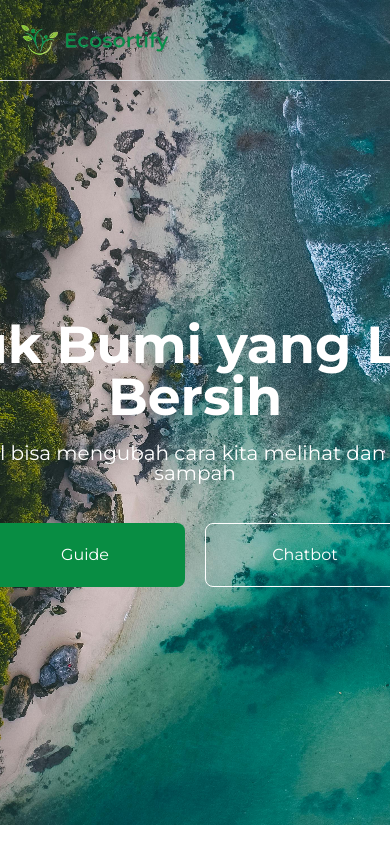
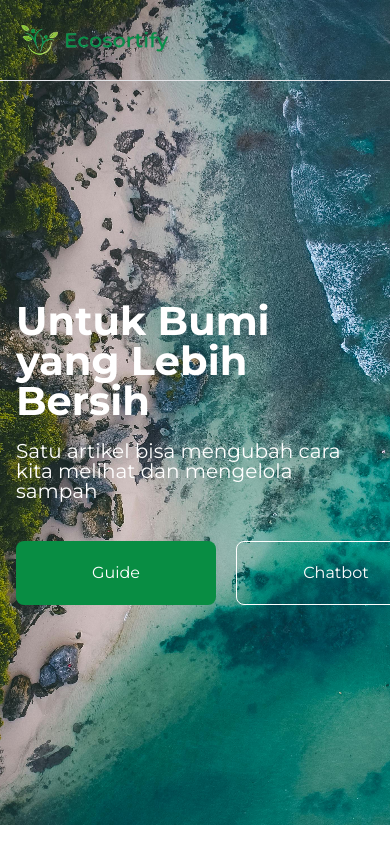
Before and after one commit to Idunnnn/Frontend-ecosortify, a Next.js app: page / in a window 390 px wide. Shown: the top 844 px of the page. Built offline with nearby package versions, Linux system fonts and the light colour scheme; no server answers; some icons are missing.

Commit message:
responsive page awal

```diff
--- a/src/pages/index.jsx
+++ b/src/pages/index.jsx
@@ -58,48 +58,82 @@ export default function Home() {
 
       {/* === Bagian konten utama (main hero section) */}
       <main
-        className={`flex flex-col items-center justify-center min-h-[calc(100vh-100px)] text-center px-4 text-white ${montserrat.className}`}
+      className={`flex flex-col items-start /* Default (Phone) rata kiri */
+        justify-center min-h-[calc(100vh-100px)] text-white ${montserrat.className}
+        px-4 /* Memberikan padding horizontal untuk semua ukuran layar */
+        md:items-center /* Tablet & Web: rata tengah */
+      `}
     >
-        {/* This div acts as a container for the text and buttons to control their collective width and vertical gaps */}
+      {/*
+        Layout 1: Container utama untuk teks dan tombol
+        Phone: width: 380px, gap: 40px, content starts from left
+        Tablet: width: 650px, gap: 40px, content centered
+        Web: width: 650px, gap: 40px, content centered
+      */}
       <div
-          className="flex flex-col items-center"
-          style={{
-            width: "650px" /* Explicitly setting width as requested for the main content block */,
-            /* Height (298px) is achieved through content and vertical spacing (mt-5 and mt-10) */
-          }}
+        className="
+          flex flex-col items-start /* Default (Phone) rata kiri */
+          w-full /* Gunakan lebar penuh yang tersedia dalam padding main */
+          max-w-[380px] /* Phone: max-width 380px */
+          md:max-w-[650px] /* Tablet & Web: max-width 650px */
+          md:items-center /* Tablet & Web: rata tengah */
+        "
       >
+        {/*
+          Layout 3: h1
+          Phone: font-size: 40px, line-height: 100%, text-left
+          Tablet: font-size: 52px, line-height: 100%, text-center
+          Web: font-size: 52px, line-height: 100%, text-center
+        */}
         <h1
-            className="text-center font-bold mx-auto"
-            style={{
-              fontSize: "52px",
-              lineHeight: "100%",
-              /* width: "650px" is already handled by the parent div */
-            }}
+          className="
+            font-bold leading-none
+            text-[40px] text-left /* Default (Phone) rata kiri, font size 40px */
+            md:text-[52px] md:text-center /* Tablet & Web: font size 52px, rata tengah */
+          "
         >
           Untuk Bumi yang Lebih Bersih
         </h1>
-          {/* The gap of 20px between h1 and p is handled by mt-5 */}
+
+        {/*
+          Layout 4: p
+          Phone: font-size: 20px, line-height: 100%, mt-5, text-left
+          Tablet: font-size: 20px, line-height: 100%, mt-5, text-center
+          Web: font-size: 20px, line-height: 100%, mt-5, text-center
+        */}
         <p
-            className="text-center mx-auto text-[20px] font-normal mt-5 max-w-[650px]" /* mt-5 = 20px gap */
-            style={{
-              lineHeight: "100%",
-            }}
+          className="
+            font-normal mt-5 leading-none
+            text-[20px] text-left /* Default (Phone) rata kiri */
+            max-w-[380px] /* Phone: max-width 380px */
+            md:max-w-[650px] /* Tablet & Web: max-width 650px */
+            md:text-center /* Tablet & Web: rata tengah */
+          "
         >
           Satu artikel bisa mengubah cara kita melihat dan mengelola sampah
         </p>
-          {/* The gap of 40px between the text block (h1+p) and the buttons is handled by mt-10 */}
-          <div className="mt-10"></div> {/* mt-10 = 40px gap */}
-          {/* The gap of 20px between the two buttons is handled by gap-5 */}
-          <div className="flex gap-5">
-            {" "}
-            {/* gap-5 = 20px horizontal gap */}
-            {/* Using Button component for Guide */}
+
+        {/*
+          Layout 5: Container untuk tombol
+          Phone: width: 320px, gap: 20px, mt-10, align-start
+          Tablet: width: 420px, gap: 20px, mt-10, centered
+          Web: width: auto, gap: 20px, mt-10, centered
+        */}
+        <div
+          className="
+            flex gap-5 mt-10 /* mt-10 = 40px gap dari p */
+            w-[320px] /* Phone: width 320px */
+            self-start /* Phone: rata kiri */
+            md:w-[420px] /* Tablet: width 420px */
+            md:self-center /* Tablet & Web: rata tengah */
+            lg:w-auto /* Web: width auto */
+          "
+        >
           <Link href="/guide">
             <Button variant="figma_green_solid">
               Guide
             </Button>
           </Link>
-            {/* Using Button component for Chatbot */}
           <Link href="/chatbot">
             <Button variant="figma_green_reversed" onClick={() => window.location.href = "#Chatbot-1"}>
               Chatbot
@@ -108,7 +142,6 @@ export default function Home() {
         </div>
       </div>
     </main>
-
       {/* === Bagian: Realita Sampah Section */}
       <section className="bg-white py-16 md:py-24 text-gray-800">
         <div className="max-w-6xl mx-auto px-4 sm:px-6 lg:px-8 flex flex-col md:flex-row items-center gap-12 md:gap-20">
```
Lines whose indentation alone changed are shown as unchanged.
